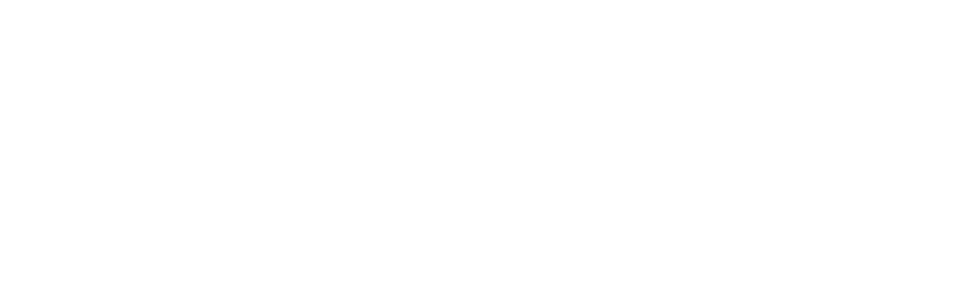
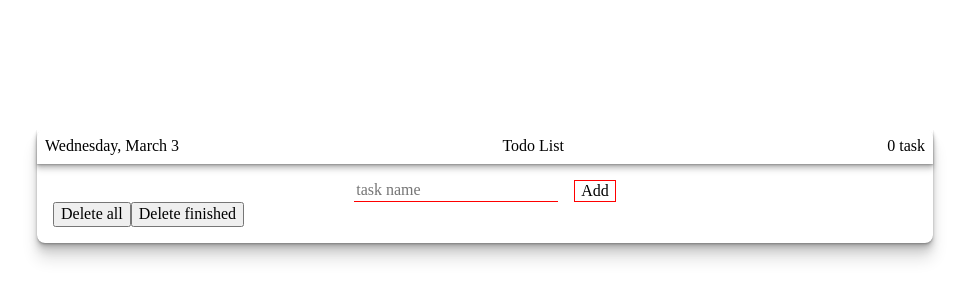
Before and after one commit to oellan/iim-vuejs-td1, a Vue app: page / in a window 1280 px wide. Shown: the part 214-514 px from the top of the page, without its empty margins (155-1124 px from the left). Built offline with nearby package versions, Linux system fonts and the light colour scheme.

Commit message:
Finished exercise (missing style)

```diff
--- a/package.json
+++ b/package.json
@@ -9,8 +9,10 @@
     },
     "dependencies": {
         "core-js": "^3.6.5",
+        "lodash": "^4.17.21",
         "vue": "^2.6.11",
-        "vuex": "^3.4.0"
+        "vuex": "^3.4.0",
+        "vuex-persist": "^3.1.3"
     },
     "devDependencies": {
         "@vue/cli-plugin-babel": "~4.5.0",
--- a/src/App.vue
+++ b/src/App.vue
@@ -18,7 +18,10 @@
 
 <style>
 #app {
-    display    : flex;
-    min-height : 100vh;
+    display         : flex;
+    flex-direction  : column;
+    align-items     : center;
+    justify-content : center;
+    min-height      : 100vh;
 }
 </style>
--- /dev/null
+++ b/src/components/TodoAdder.vue
@@ -0,0 +1,53 @@
+<template>
+    <div class="task-adder">
+        <input v-model="newTask"
+               placeholder="task name">
+        <button @click="addTask">Add</button>
+    </div>
+</template>
+
+<script>
+
+import Task from '@/models/Task.js';
+import _ from 'lodash';
+
+export default {
+    name: 'TodoAdder',
+    data() {
+        return {
+            newTask: '',
+        };
+    },
+    methods: {
+        addTask() {
+            if (_.isEmpty(this.newTask))
+                return;
+            const task = new Task(this.newTask, false);
+            this.$store.commit('addTask', task);
+            this.newTask = '';
+        },
+    }
+};
+</script>
+
+<style scoped>
+
+.task-adder {
+
+    display         : flex;
+    justify-content : center;
+    align-items     : center;
+}
+
+.task-adder input {
+    border        : none;
+    border-bottom : 1px red solid;
+}
+
+.task-adder button {
+
+    border           : 1px red solid;
+    background-color : inherit;
+    margin-left      : 1rem;
+}
+</style>
--- /dev/null
+++ b/src/components/TodoItem.vue
@@ -0,0 +1,62 @@
+<template>
+    <div class="todo-item">
+        <span @click="toggleDone($event)"
+              :class="todoItem.isFinished ? 'done' : ''"
+              class="spacer-right">{{ todoItem.taskName }}
+        </span>
+        <button v-if="index > 0"
+                @click="moveUp">Move up
+        </button>
+        <button v-if="index < (taskCount - 1)"
+                >Move down
+        </button>
+        <button @click="deleteMe">Delete</button>
+    </div>
+</template>
+
+<script>
+import {mapGetters} from 'vuex';
+
+export default {
+    name: 'TodoItem',
+    props: ['todoItem', 'index'],
+    computed: {
+        ...mapGetters(['taskCount']),
+    },
+    methods: {
+        /**
+         * @param {Event} event
+         */
+        toggleDone(event) {
+            this.$store.commit('toggleTaskState', this.todoItem.taskName);
+            event.target.classList[this.todoItem.isFinished ? 'add' : 'remove']('done');
+        },
+        deleteMe() {
+            this.$store.commit('deleteTask', this.todoItem.taskName);
+        },
+        moveUp() {
+            this.$store.commit('moveTaskUp', this.index);
+        },
+    },
+};
+</script>
+
+<style>
+
+.done {
+    text-decoration : line-through;
+}
+</style>
+
+<style scoped>
+
+.spacer-right {
+    margin-right : auto;
+}
+
+.todo-item {
+
+    display        : flex;
+    flex-direction : row;
+}
+</style>
--- a/src/components/TodoRootCard.vue
+++ b/src/components/TodoRootCard.vue
@@ -1,13 +1,116 @@
 <template>
-    <div id="todo-root"></div>
+    <main id="todo-root">
+        <header>
+            <span>{{ currentDate }}</span>
+            <span>{{ title }}</span>
+            {{ numberOfTasks }}
+        </header>
+        <div id="container">
+            <TodoAdder></TodoAdder>
+            <transition-group name="slide-fade"
+                              tag="div">
+                <TodoItem v-for="(task,index) in allTasks"
+                          v-bind:key="task.hashId"
+                          v-bind:todoItem="task"
+                          v-bind:index="index">
+                </TodoItem>
+            </transition-group>
+            <button @click="deleteAll">Delete all</button>
+            <button @click="deleteFinished">Delete finished</button>
+        </div>
+    </main>
 </template>
 
 <script>
+
+import TodoAdder from '@/components/TodoAdder.vue';
+import TodoItem from '@/components/TodoItem.vue';
+
 export default {
     name: 'TodoRootCard',
+    components: {
+        TodoItem,
+        TodoAdder,
+    },
+    data: () => {
+        return {
+            title: 'Todo List',
+        };
+    },
+    computed: {
+        currentDate() {
+            const now = new Date();
+            const locale = navigator.language;
+            return now.toLocaleDateString(locale, {weekday: 'long', month: 'long', day: 'numeric'});
+        },
+        numberOfTasks() {
+            const tasksCount = Array.from(this.allTasks).length;
+            return tasksCount + ' ' + (tasksCount > 1 ? 'tasks' : 'task');
+        },
+        /**
+         *
+         * @returns {Iterable<Task>}
+         */
+        allTasks() {
+            return this.$store.state.tasks;
+        },
+    },
+    methods: {
+        deleteAll(){
+            this.$store.commit('deleteAllTasks')
+        },
+        deleteFinished(){
+            this.$store.dispatch('deleteFinishedTasks')
+        }
+    }
 };
 </script>
 
 <style scoped>
 
+/* Les animations d'entrée (« enter ») et de sortie (« leave »)  */
+/* peuvent utiliser différentes fonctions de durée et de temps.  */
+.slide-fade-enter-active,
+.slide-fade-leave-active {
+    transition : all .3s ease;
+}
+
+.slide-fade-enter, .slide-fade-leave-to {
+    opacity : 0;
+}
+
+#todo-root {
+
+    width         : 100%;
+    box-sizing    : border-box;
+    border-radius : .5rem;
+    box-shadow    : 0 1px 1px rgba(0, 0, 0, 0.12),
+    0 2px 2px rgba(0, 0, 0, 0.12),
+    0 4px 4px rgba(0, 0, 0, 0.12),
+    0 8px 8px rgba(0, 0, 0, 0.12),
+    0 16px 16px rgba(0, 0, 0, 0.12);
+}
+
+#todo-root header {
+
+    display         : flex;
+    flex-direction  : row;
+    justify-content : space-between;
+    padding         : .5rem;
+    box-shadow      : 0 1px 1px rgba(0, 0, 0, 0.12),
+    0 2px 2px rgba(0, 0, 0, 0.12),
+    0 4px 4px rgba(0, 0, 0, 0.12),
+    0 6px 6px rgba(0, 0, 0, 0.12);
+}
+
+#todo-root #container {
+
+    padding : 1rem;
+}
+
+@media (min-width : 1200px) {
+    #todo-root {
+        max-width : 70%;
+    }
+}
 </style>
--- /dev/null
+++ b/src/models/Task.js
@@ -0,0 +1,24 @@
+import {hashCode} from '@/utils/StringUtils.js';
+
+export default class Task {
+
+    /**
+     * @param {string} taskName
+     * @param {boolean} isFinished
+     */
+    constructor(taskName, isFinished) {
+        this.hashId = hashCode(taskName)
+        this.taskName = taskName;
+        this.isFinished = isFinished;
+    }
+
+    /**
+     *
+     * @param {object} maybeTask
+     * @returns {boolean}
+     */
+    static looksLikeMe(maybeTask) {
+        return Object.prototype.hasOwnProperty.call(maybeTask, 'taskName')
+            && Object.prototype.hasOwnProperty.call(maybeTask, 'isFinished');
+    }
+}
--- a/src/store/index.js
+++ b/src/store/index.js
@@ -1,11 +1,77 @@
+import Task from '@/models/Task.js';
 import Vue from 'vue';
 import Vuex from 'vuex';
+import VuexPersistence from 'vuex-persist';
 
 Vue.use(Vuex);
 
+const vuexPersist = new VuexPersistence({
+    storage: window.localStorage,
+});
+
 export default new Vuex.Store({
-    state: {},
-    mutations: {},
-    actions: {},
+    state: {
+        /** @var {Task[]} */
+        tasks: [],
+    },
+    mutations: {
+        /**
+         * @param state
+         * @param {Task} newTask
+         */
+        addTask(state, newTask) {
+            if (Task.looksLikeMe(newTask)
+                && !taskExists(state, newTask.taskName))
+                state.tasks.push(newTask);
+        },
+        /**
+         * @param state
+         * @param {string} taskName
+         */
+        toggleTaskState(state, taskName) {
+            if (!taskExists(state, taskName))
+                return;
+            const task = findTask(state, taskName);
+            task.isFinished = !task.isFinished;
+        },
+        deleteTask(state, taskName) {
+            if (!taskExists(state, taskName))
+                return;
+            state.tasks.splice(state.tasks.indexOf(findTask(state, taskName)), 1);
+        },
+        deleteAllTasks(state) {
+            if (state.tasks.length !== 0)
+                Vue.set(state, 'tasks', []);
+        },
+        moveTaskUp(state, {index, up}) {
+            let asksToSwap = [state.tasks[index - (up ? 1 : 0)], state.tasks[index + (up ? 0 : 1)]];
+            state.tasks.splice(index - 1, 2, asksToSwap[1], asksToSwap[0]);
+        },
+        tasksOnlySelected(state, selected) {
+            Vue.set(state, 'tasks', selected);
+        },
+    },
     modules: {},
+    getters: {
+        taskCount(state) {
+            return state.tasks.length;
+        },
+    },
+    plugins: [vuexPersist.plugin],
+    actions: {
+        deleteFinishedTasks(store) {
+            store.commit('tasksOnlySelected', store.state.tasks.filter(({isFinished}) => !isFinished));
+        },
+    },
 });
+
+const findTask = (state, taskName) =>
+    state.tasks.find(search_task_callback_by_name_lower(taskName));
+
+const taskExists = (state, taskName) =>
+    state.tasks.some(search_task_callback_by_name_lower(taskName));
+
+const search_task_callback_by_name_lower = (taskName) =>
+    (
+        (task) => task.taskName.toLowerCase() === taskName.toLowerCase()
+    );
--- /dev/null
+++ b/src/utils/StringUtils.js
@@ -0,0 +1,11 @@
+export function hashCode(str) {
+    let hash = 0, i, chr;
+    if (str.length === 0) return hash;
+    for (i = 0; i < str.length; i++) {
+        chr = str.charCodeAt(i);
+        hash = ((hash << 5) - hash) + chr;
+        hash |= 0;
+    }
+    console.log('HASHCODE ' + str + ' => ' + hash)
+    return hash;
+}
```
Also changed, not shown: 2 other files (tests, documents, lock files or other folders).
